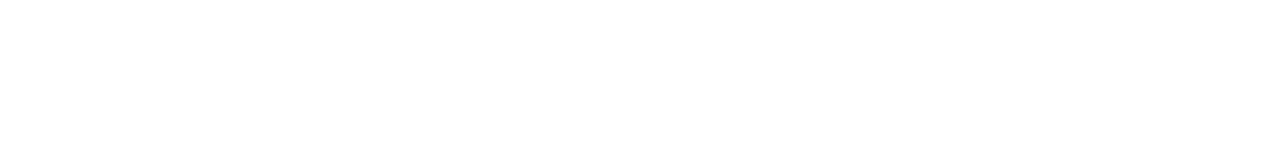
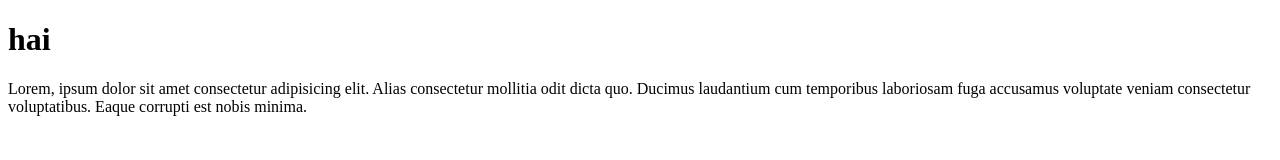
Before and after one commit to edlymulyaandeslin/gitstdy2, a plain HTML site: page index.html in a window 1280 px wide. Drawn offline with Linux system fonts and the light colour scheme.

Commit message:
add h1 dan p

```diff
--- a/index.html
+++ b/index.html
@@ -6,5 +6,13 @@
     <meta name="viewport" content="width=device-width, initial-scale=1.0" />
     <title>Document</title>
   </head>
-  <body></body>
+  <body>
+    <h1>hai</h1>
+    <p>
+      Lorem, ipsum dolor sit amet consectetur adipisicing elit. Alias
+      consectetur mollitia odit dicta quo. Ducimus laudantium cum temporibus
+      laboriosam fuga accusamus voluptate veniam consectetur voluptatibus. Eaque
+      corrupti est nobis minima.
+    </p>
+  </body>
 </html>
```
